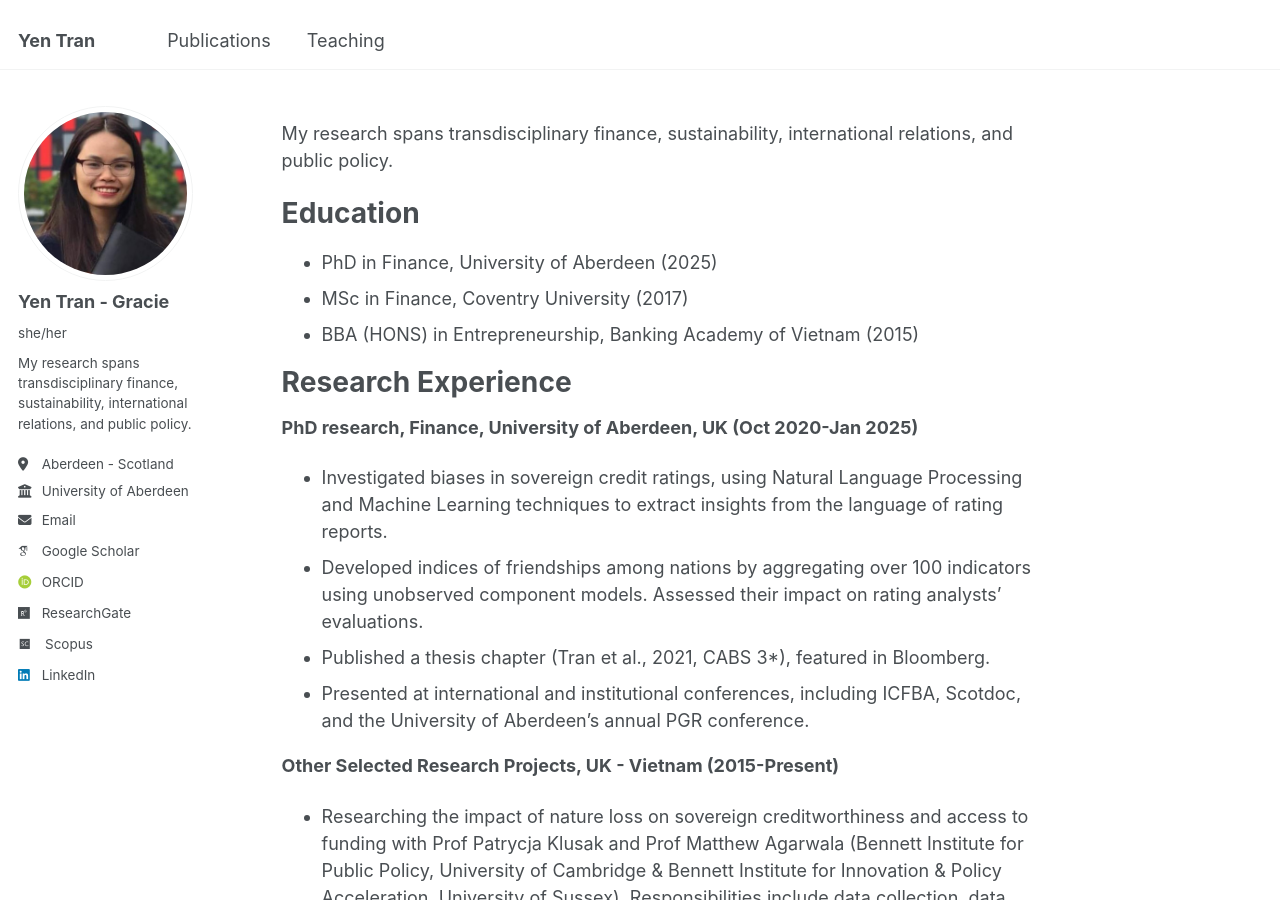
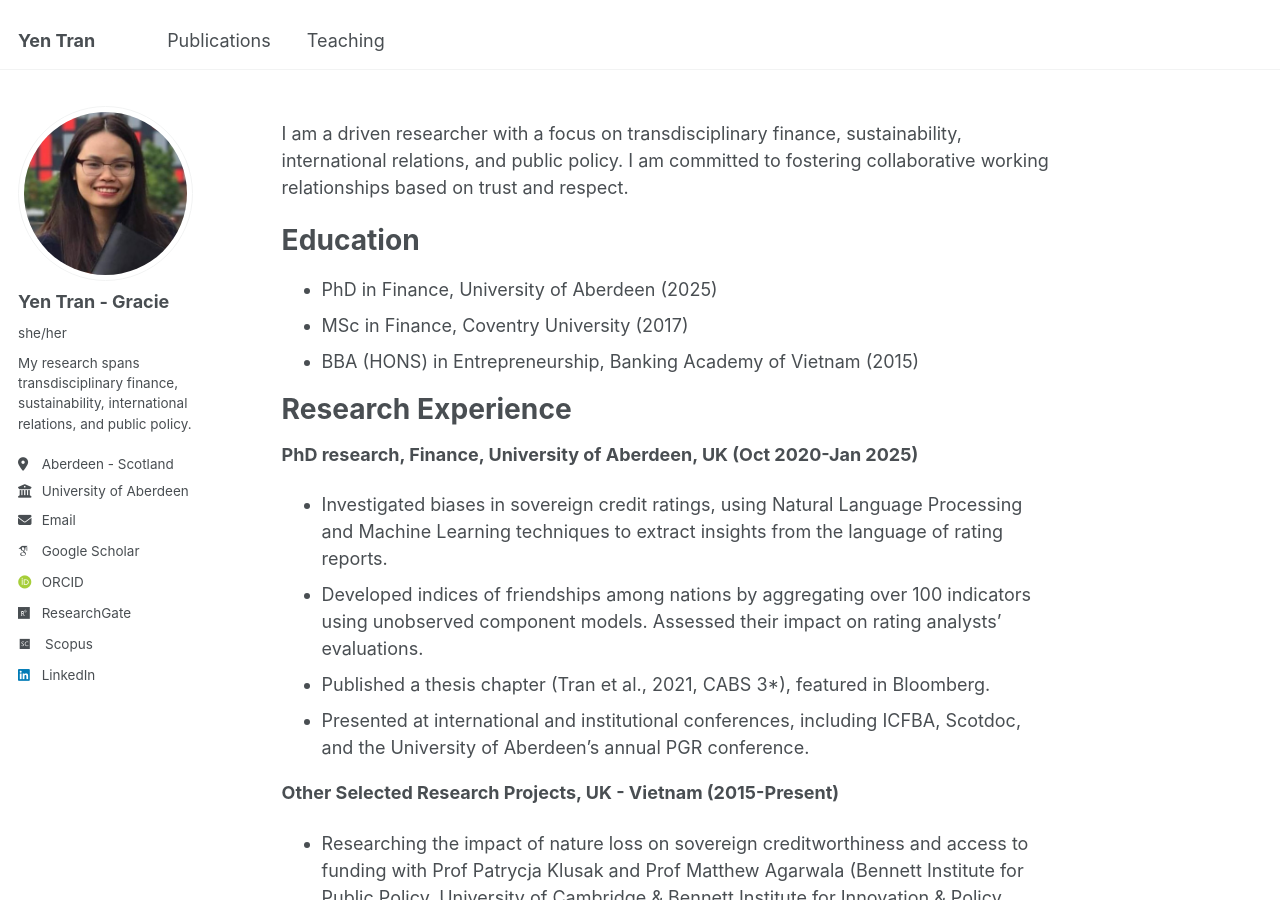
Before and after one commit to Graciesgrace/mywebpage, a Jekyll site: the page built from _pages/about.md, in a window 1280 px wide and 900 px high. Built offline with Jekyll 4.4.1, drawn with Linux system fonts in a browser that asks for light colours; some web fonts are replaced.

Commit message:
Update about.md

```diff
--- a/_pages/about.md
+++ b/_pages/about.md
@@ -6,7 +6,7 @@ redirect_from:
   - /about/
   - /about.html
 ---
-My research spans transdisciplinary finance, sustainability, international relations, and public policy.
+I am a driven researcher with a focus on transdisciplinary finance, sustainability, international relations, and public policy. I am committed to fostering collaborative working relationships based on trust and respect.
 
 
 Education
```
